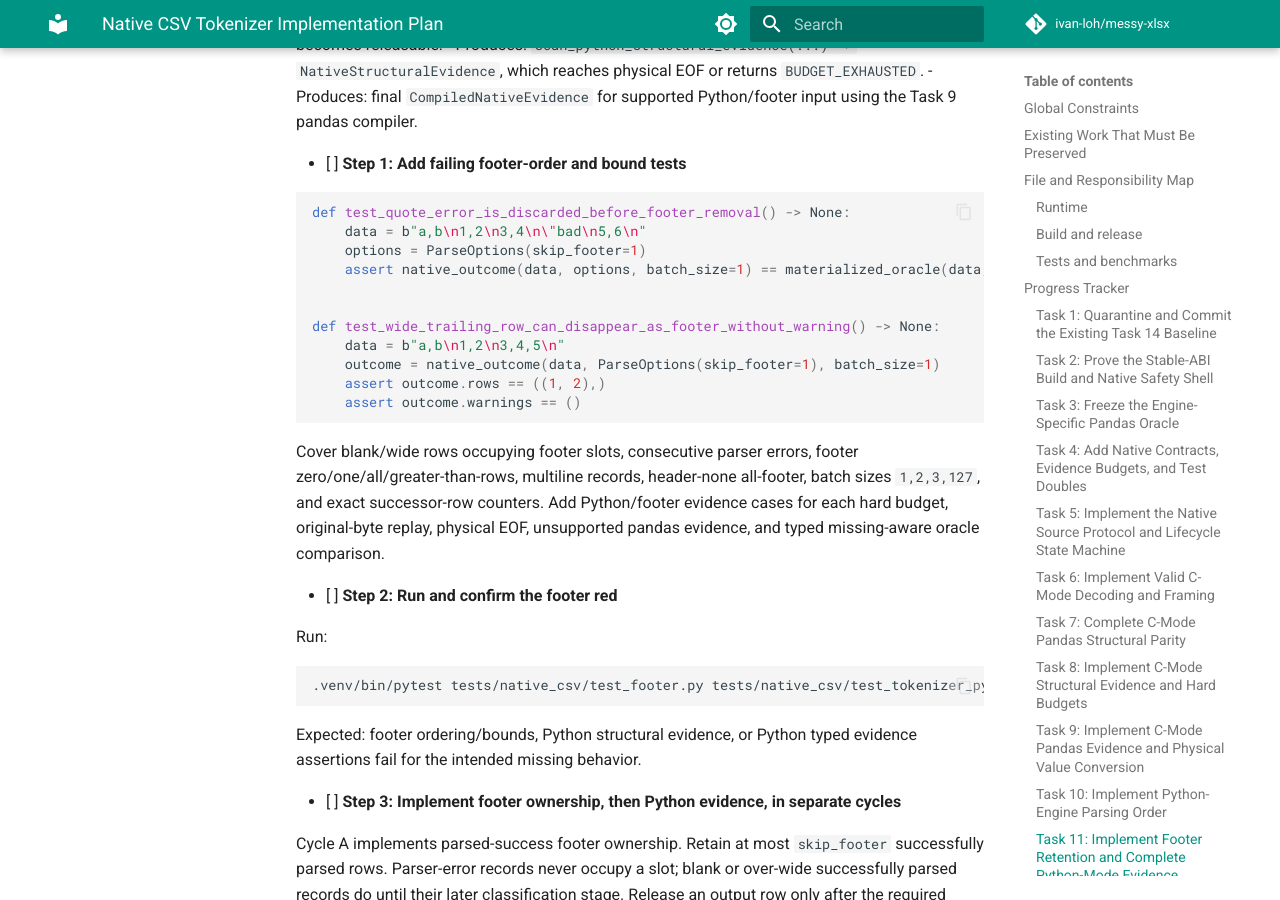
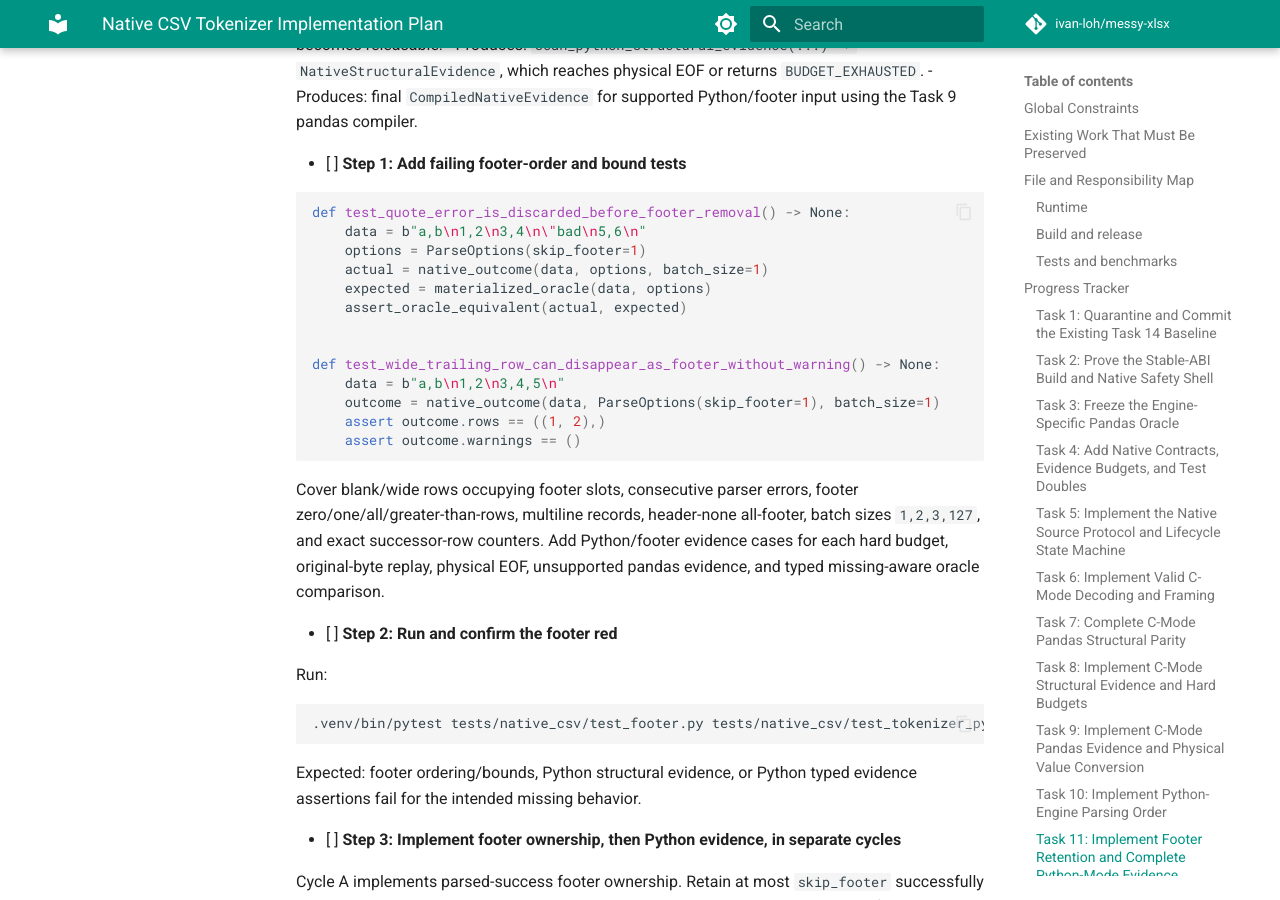
Before and after one commit to ivan-loh/messy-xlsx, an MkDocs documentation site: the page built from docs/superpowers/plans/2026-07-28-native-csv-tokenizer.md, in a window 1280 px wide and 900 px high, scrolled down 28917 px. Built offline with MkDocs 1.6.1 and Material for MkDocs 9.7.7, drawn with Linux system fonts in a browser that asks for light colours; comment, search, counter and statistics services are not loaded.

Commit message:
docs: use oracle comparator in footer plan

```diff
--- a/docs/superpowers/plans/2026-07-28-native-csv-tokenizer.md
+++ b/docs/superpowers/plans/2026-07-28-native-csv-tokenizer.md
@@ -1364,7 +1364,9 @@ git commit -m "feat: match pandas Python CSV parsing order"
 def test_quote_error_is_discarded_before_footer_removal() -> None:
     data = b"a,b\n1,2\n3,4\n\"bad\n5,6\n"
     options = ParseOptions(skip_footer=1)
-    assert native_outcome(data, options, batch_size=1) == materialized_oracle(data, options)
+    actual = native_outcome(data, options, batch_size=1)
+    expected = materialized_oracle(data, options)
+    assert_oracle_equivalent(actual, expected)
 
 
 def test_wide_trailing_row_can_disappear_as_footer_without_warning() -> None:
```
